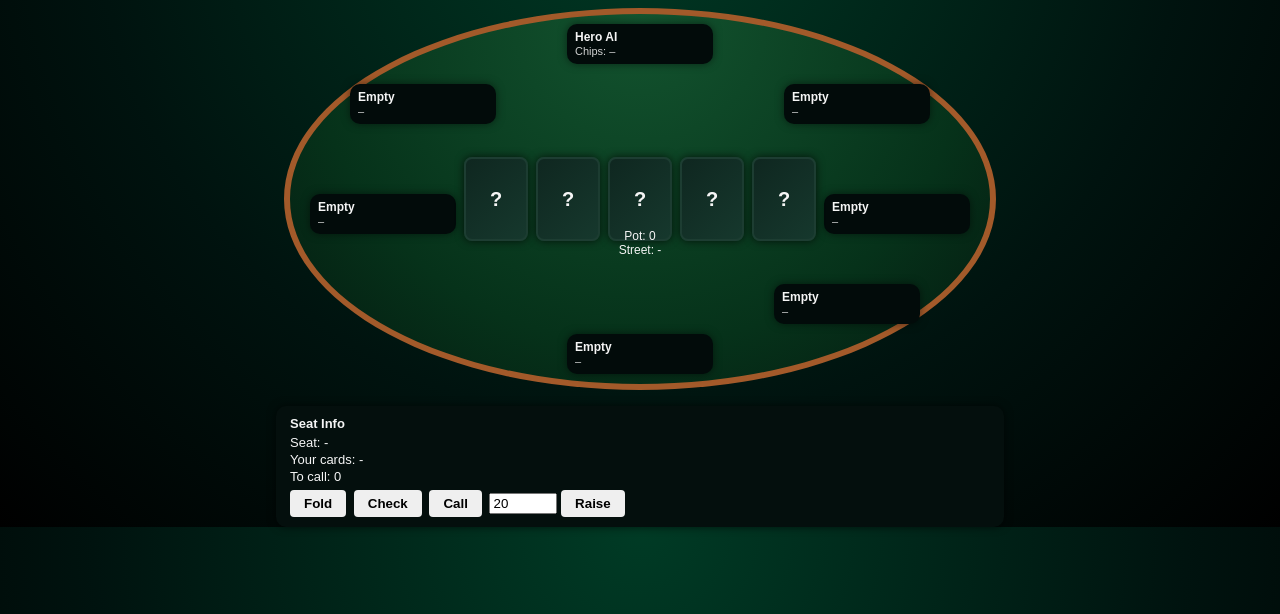
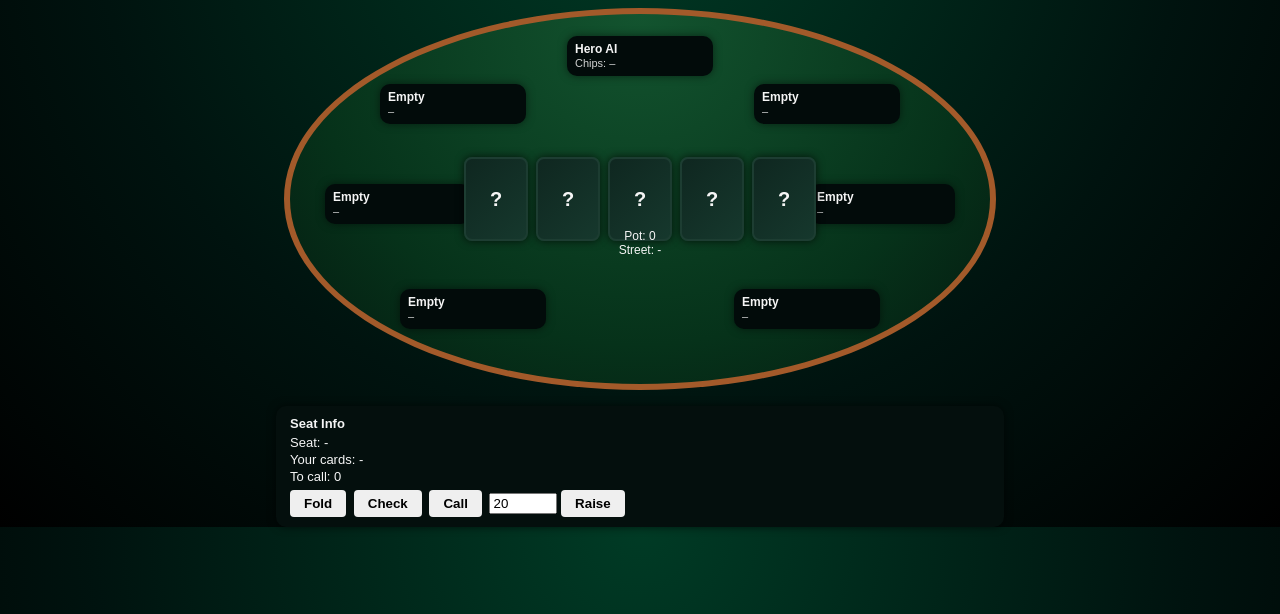
Before and after one commit to Jurmay/redeem-me, a Flask app: page / in a window 1280 px wide. Shown: the part 122-736 px from the top of the page. Run offline with Flask 3, Linux system fonts and the light colour scheme; some libraries are stand-ins or nearby versions.

Commit message:
Improve 7-seat alignment

```diff
--- a/templates/player.html
+++ b/templates/player.html
@@ -71,42 +71,41 @@
             font-size: 11px;
             opacity: 0.85;
         }
-      /* Seat positions – 7 seats around the oval */
+      /* Seat positions – 7 seats around the oval (same for hero and player) */
 	#seat-0 {            /* Hero AI – top centre */
-    top: 10px;
+    	top: 22px;
     	left: 50%;
     	transform: translateX(-50%);
 }
 
 	#seat-1 {            /* top-left */
     	top: 70px;
-    left: 60px;
+    	left: 90px;
 }
 
 	#seat-2 {            /* top-right */
     	top: 70px;
-    right: 60px;
+    	right: 90px;
 }
 
 	#seat-3 {            /* right-middle */
-    top: 180px;
-    right: 20px;
+    	top: 170px;
+    	right: 35px;
 }
 
-#seat-4 {            /* bottom centre */
-    bottom: 10px;
-    left: 50%;
-    transform: translateX(-50%);
+	#seat-4 {            /* bottom-right */
+    	bottom: 55px;
+    	right: 110px;
 }
 
-#seat-5 {            /* left-middle */
-    top: 180px;
-    left: 20px;
+	#seat-5 {            /* bottom-left */
+    	bottom: 55px;
+    	left: 110px;
 }
 
-#seat-6 {            /* bottom-right */
-    bottom: 60px;
-    right: 70px;
+	#seat-6 {            /* left-middle */
+    	top: 170px;
+    	left: 35px;
 }
 
 
```
Also changed, not shown: templates/hero.html (+15 -17 lines). Lines whose indentation alone changed are shown as unchanged.
